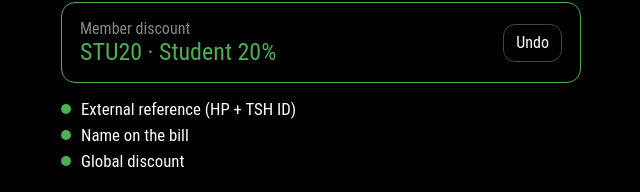
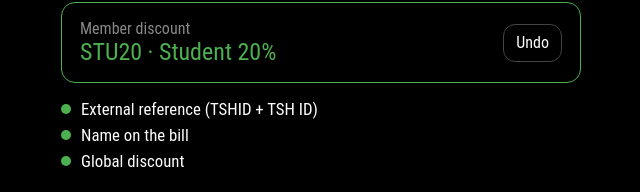
Before and after one commit to codeorelse/hubpass-lightspeed-poc, a plain HTML site: page index.html in a window 1280 px wide. Shown: the part 583-775 px from the top of the page, 319-959 px from the left. Drawn offline with Linux system fonts and the light colour scheme.

Commit message:
Use TSHID as external reference prefix
Co-Authored-By: Claude Opus 5.5 <noreply@anthropic.com>
Claude-Session: https://claude.ai/code/session_01WLaaZtQ3KWRPLfZ395arXL

```diff
--- a/index.html
+++ b/index.html
@@ -145,7 +145,7 @@
       </div>
 
       <ul class="steps">
-        <li data-step="extref"><span class="dot"></span>External reference (HP + TSH ID)</li>
+        <li data-step="extref"><span class="dot"></span>External reference (TSHID + TSH ID)</li>
         <li data-step="consumer"><span class="dot"></span>Name on the bill</li>
         <li data-step="discount"><span class="dot"></span>Global discount</li>
       </ul>
@@ -207,7 +207,7 @@
       location: 'Amsterdam City',
       validUntil: '30 Jun 2027'
     };
-    var EXT_REF_PREFIX = 'HP';
+    var EXT_REF_PREFIX = 'TSHID';
     var FAKE_TAP_DELAY_MS = 2000;
 
     // ---------- Helpers ----------
```
Also changed, not shown: 1 other file.
